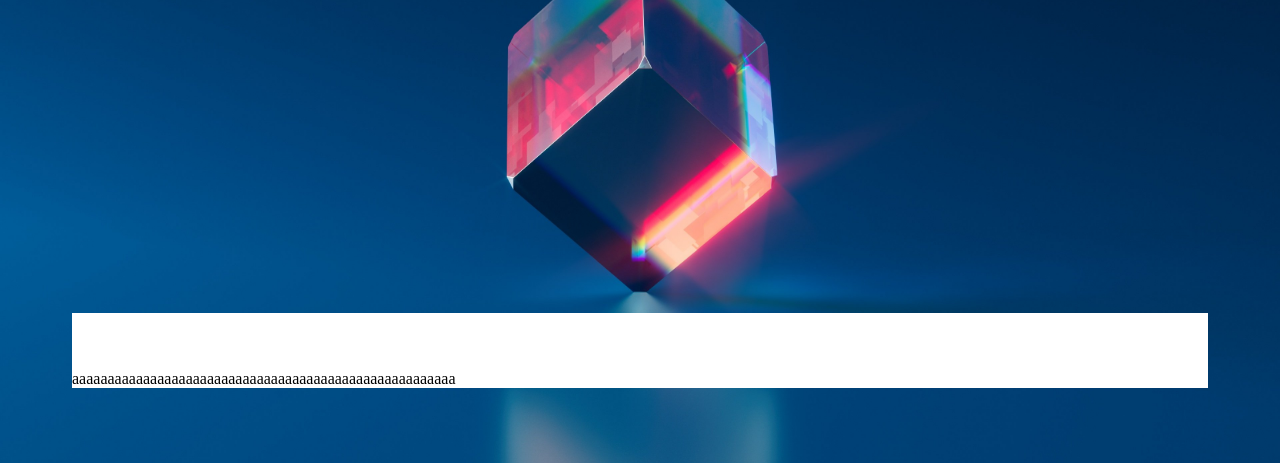
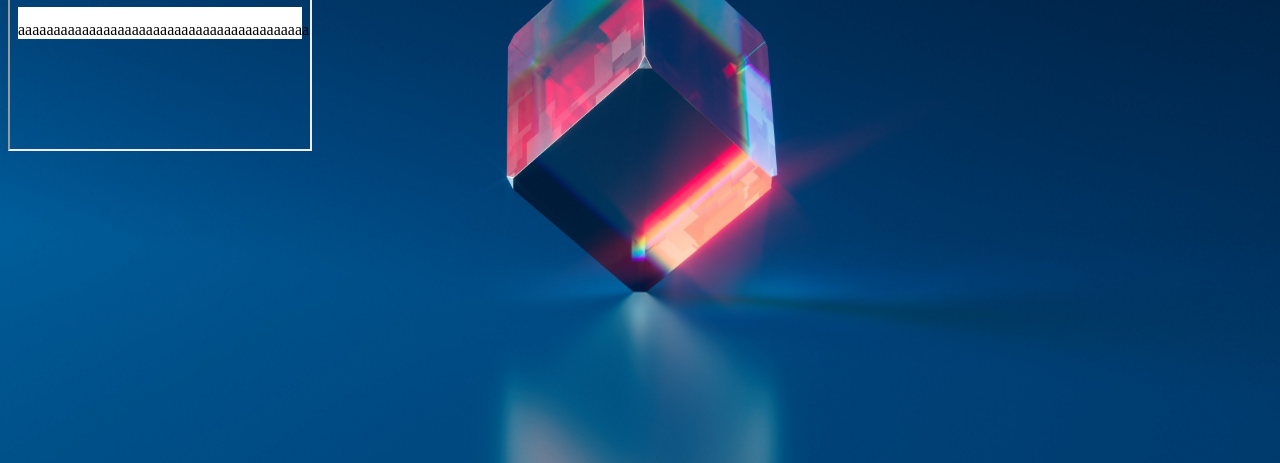
Before and after one commit to xxjingyi/xxjingyi.github.io, a plain HTML site: page index.html in a window 1280 px wide. Shown: the part 337-800 px from the top of the page. Drawn offline with Linux system fonts and the light colour scheme; a web font is replaced by a local one.

Commit message:
Update style.css

```diff
--- a/css/style.css
+++ b/css/style.css
@@ -35,14 +35,6 @@ button{
     height: 128px;
 }
 
-#down{
-    bottom: 1%;
-    left: 5%;
-    width: 90%;
-    position: fixed;
-    border: 0px;
-}
-
 .q{
     text-align: center;
     width: 60%;
```
